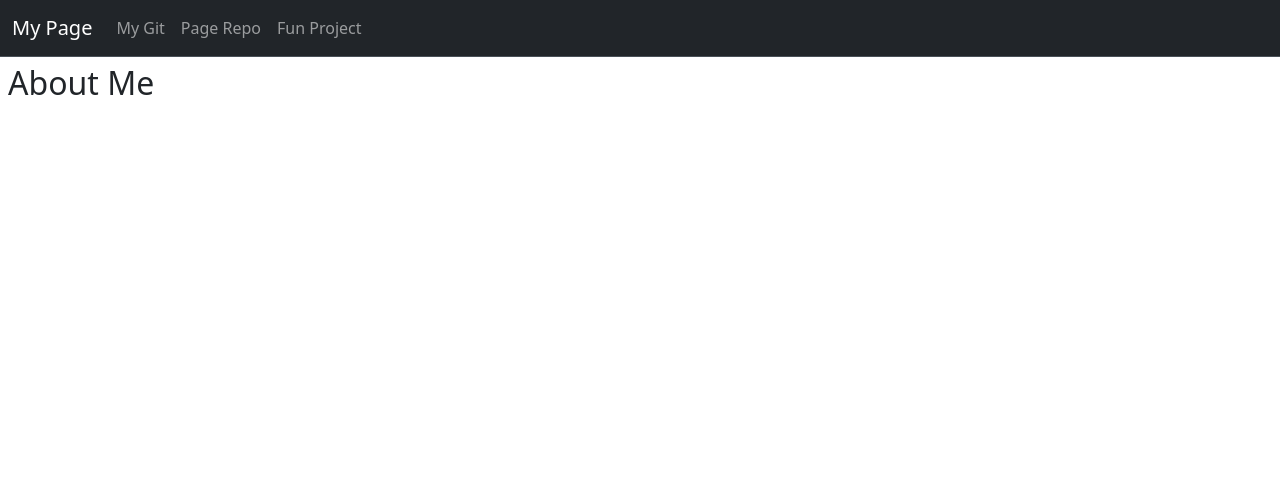
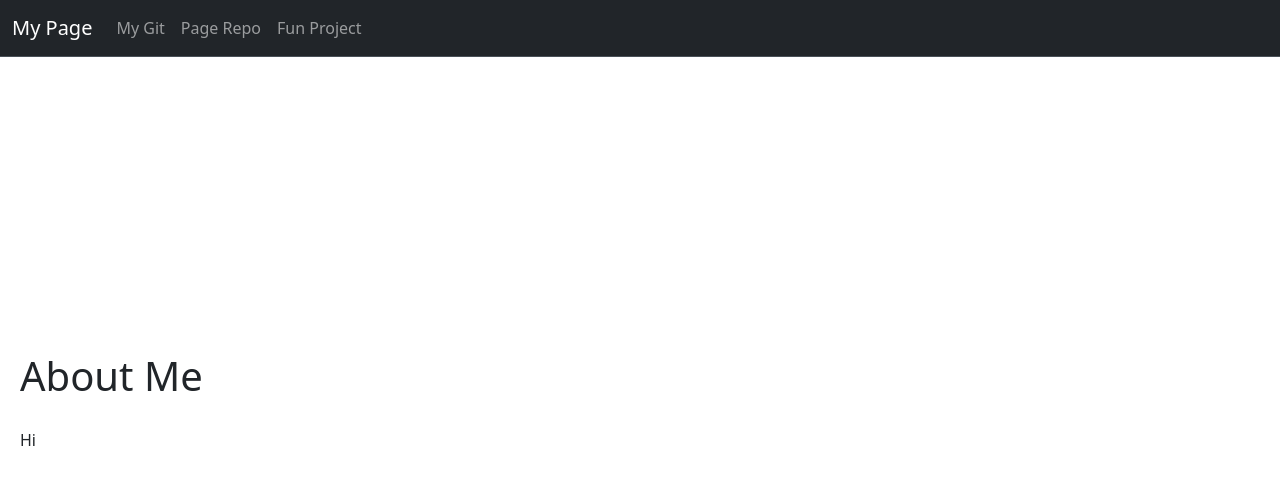
Before and after one commit to jack-sherick/page2, a React (Vite) app in the folder page2/: page / in a window 1280 px wide. Shown: the top 484 px of the page. Built offline with nearby package versions, Linux system fonts and the light colour scheme.

Commit message:
modified:   page2/package-lock.json 	modified:   page2/package.json 	modified:   page2/src/index.css 	modified:   page2/src/main.jsx 	modified:   page2/src/routes/root.jsx 	modified:   page2/src/top-down/start.jsx 	modified:   page2/vite.config.js

```diff
--- a/page2/package.json
+++ b/page2/package.json
@@ -2,10 +2,11 @@
   "name": "page2",
   "private": true,
   "version": "0.0.0",
+  "homepage": "https://jack-sherick.github.io/page2",
   "type": "module",
   "scripts": {
     "predeploy": "npm run build",
-    "deploy": "gh-pages -d build",
+    "deploy": "gh-pages -d dist",
     "dev": "vite",
     "build": "vite build",
     "lint": "eslint src --ext js,jsx --report-unused-disable-directives --max-warnings 0",
@@ -29,6 +30,7 @@
     "eslint-plugin-react": "^7.32.2",
     "eslint-plugin-react-hooks": "^4.6.0",
     "eslint-plugin-react-refresh": "^0.3.4",
+    "gh-pages": "^5.0.0",
     "sass": "^1.63.6",
     "vite": "^4.3.9"
   }
--- a/page2/src/index.css
+++ b/page2/src/index.css
@@ -37,13 +37,13 @@ h1 {
   line-height: 1.1;
 }
 
-h2 {
+/* h2 {
   padding-block: 40px;
   padding-inline: 8px;
-}
+}  */
 
 p {
-  padding: 20px;
+  padding-inline: 20px;
 }
 
 button {
--- a/page2/src/main.jsx
+++ b/page2/src/main.jsx
@@ -6,6 +6,7 @@ import {
 } from "react-router-dom";
 import "./index.css";
 import Root from "./routes/root";
+import Start from "./top-down/start";
 import ErrorPage from "./error-page";
 import './scss/styles.scss';
 import * as bootstrap from 'bootstrap';
@@ -14,7 +15,8 @@ const router = createBrowserRouter([
   {
     path: "/",
     element: <Root />,
-    errorElement: <ErrorPage />
+    errorElement: <ErrorPage />,
+    gameStart: <Start />
   },
 ]);
 
--- a/page2/src/routes/root.jsx
+++ b/page2/src/routes/root.jsx
@@ -1,5 +1,10 @@
 export default function Root() {
     return (
+    <div>
+      <head>
+
+      </head>
+      <body>
       <div>
         <nav class="navbar navbar-expand-lg fixed-top bg-dark border-bottom border-bottom-dark" data-bs-theme="dark">
         <div class="container-fluid">
@@ -17,10 +22,11 @@ export default function Root() {
             </div>
           </div>
         </div>
-    </nav>'
-    <div>
-      <h2>About Me</h2>
+      </nav>
+        <h1>About Me</h1>
+        <p>Hi</p>
       </div>
+      </body>
     </div>
     );
   }
--- a/page2/src/top-down/start.jsx
+++ b/page2/src/top-down/start.jsx
@@ -0,0 +1,14 @@
+export default function Start() {
+    return (
+        <html>
+        <head>
+            <title>Top-Down</title>
+        </head>
+
+        <body>
+        <button></button>
+        </body>
+
+        </html>
+    );
+}
--- a/page2/vite.config.js
+++ b/page2/vite.config.js
@@ -4,10 +4,6 @@ import react from '@vitejs/plugin-react'
 
 export default defineConfig({
   plugins: [react()],
-  build: {
-    //outDir: '../dist',
-  },
-  base: "/page2/",
   server: {
     port: 8080
   }
```
Also changed, not shown: 1 other file (tests, documents, lock files or other folders). Lines whose indentation alone changed are shown as unchanged.
